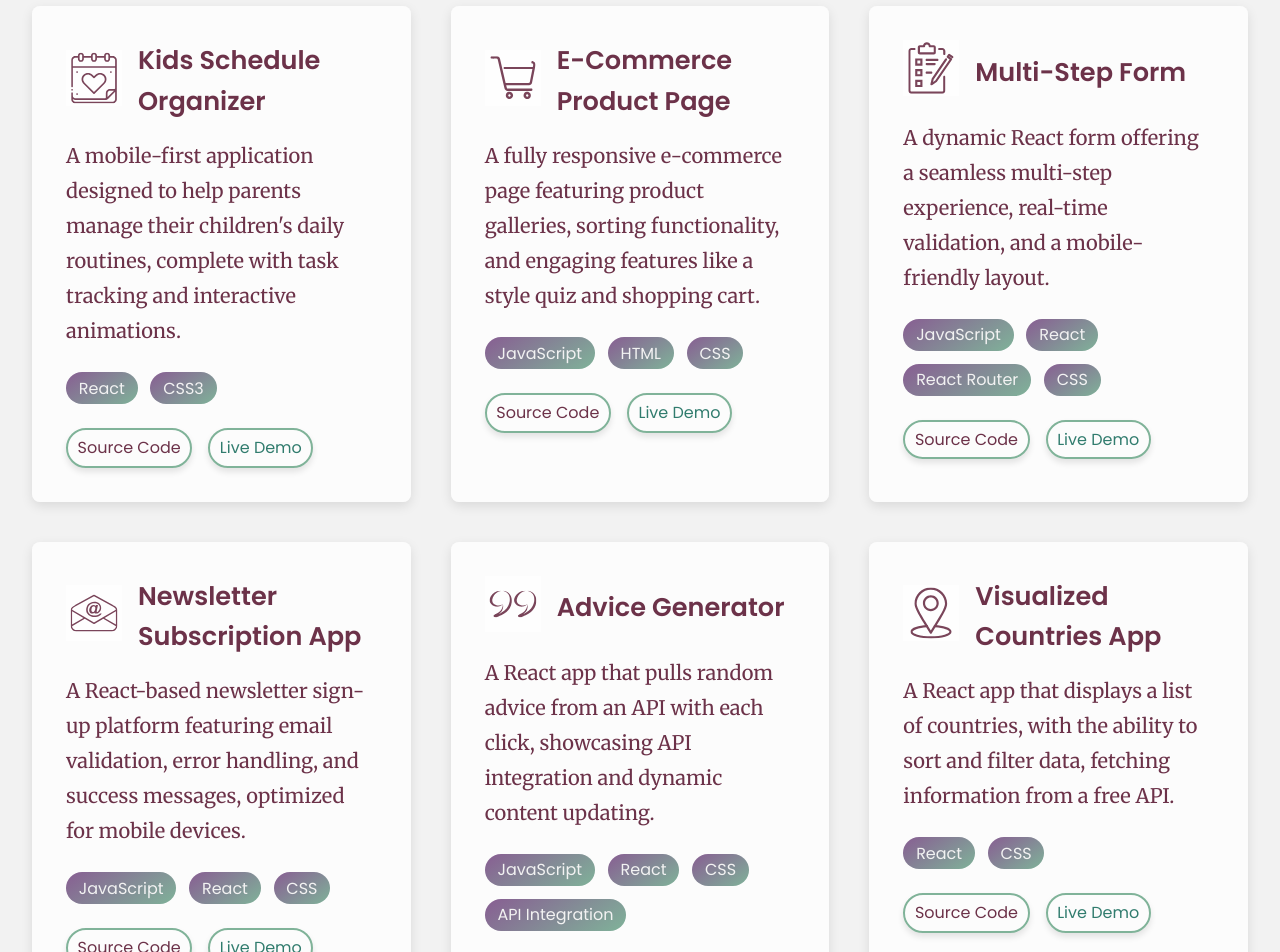
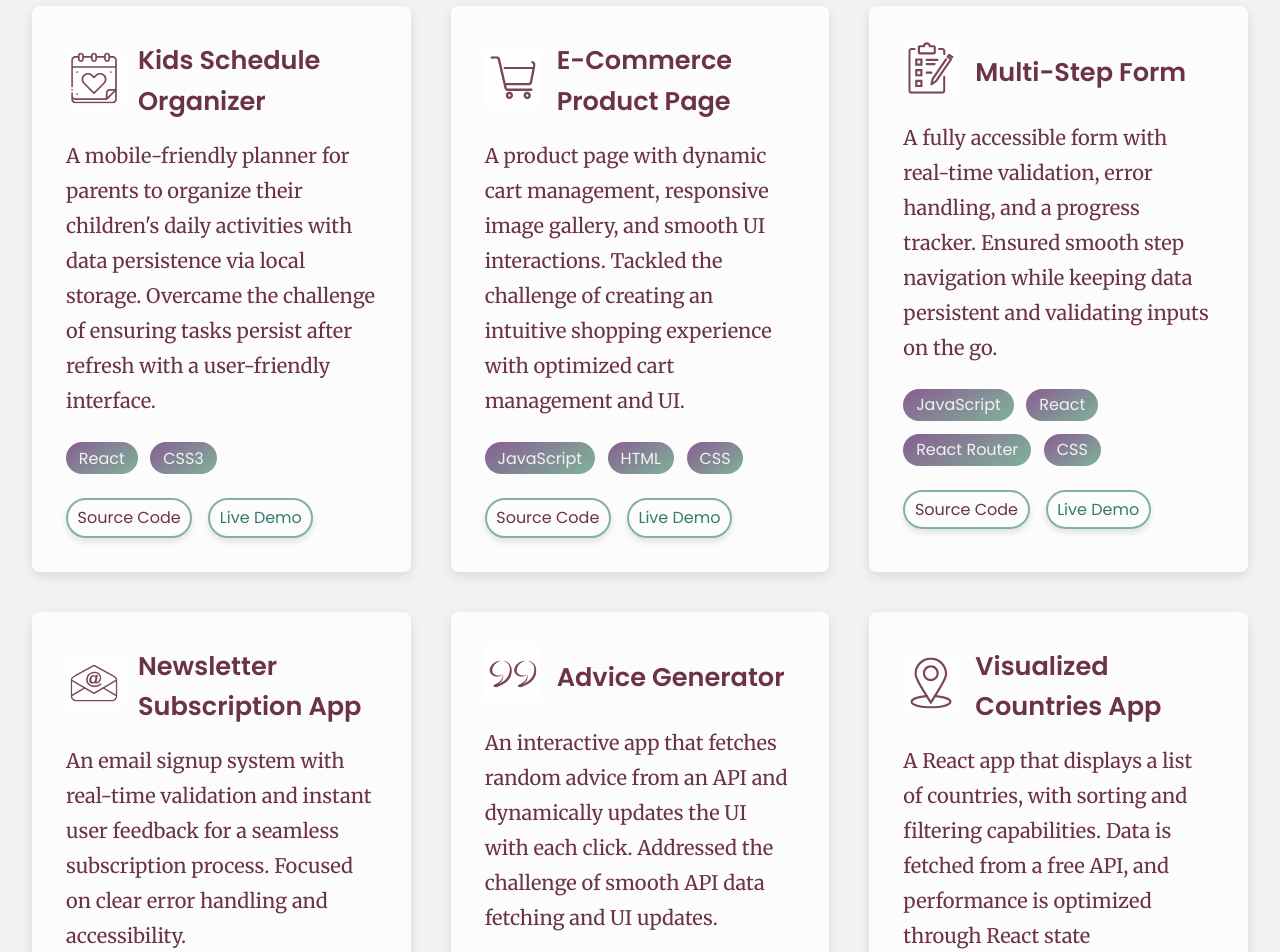
Before and after one commit to Doileo/my-new-portfolio, a React (Create React App) app: page / in a window 1280 px wide. Shown: the part 2760-3712 px from the top of the page. Built offline with nearby package versions, Linux system fonts and the light colour scheme.

Commit message:
feat: updated project descriptions to improve clarity

```diff
--- a/src/pages/Projects/Projects.js
+++ b/src/pages/Projects/Projects.js
@@ -6,7 +6,7 @@ const projects = [
   {
     title: "Kids Schedule Organizer",
     description:
-      "A mobile-first application designed to help parents manage their children's daily routines, complete with task tracking and interactive animations.",
+      "A mobile-friendly planner for parents to organize their children's daily activities with data persistence via local storage. Overcame the challenge of ensuring tasks persist after refresh with a user-friendly interface.",
     techStack: ["React", "CSS3"],
     github: "https://github.com/Doileo/kids-schedule-organizer",
     live: "https://kids-schedule-organizer.vercel.app/",
@@ -15,7 +15,7 @@ const projects = [
   {
     title: "E-Commerce Product Page",
     description:
-      "A fully responsive e-commerce page featuring product galleries, sorting functionality, and engaging features like a style quiz and shopping cart.",
+      "A product page with dynamic cart management, responsive image gallery, and smooth UI interactions. Tackled the challenge of creating an intuitive shopping experience with optimized cart management and UI.",
     techStack: ["JavaScript", "HTML", "CSS"],
     github: "https://github.com/Doileo/ecommerce-product-page",
     live: "https://ecommerce-product-page-ten-chi.vercel.app/",
@@ -24,7 +24,7 @@ const projects = [
   {
     title: "Multi-Step Form",
     description:
-      "A dynamic React form offering a seamless multi-step experience, real-time validation, and a mobile-friendly layout.",
+      "A fully accessible form with real-time validation, error handling, and a progress tracker. Ensured smooth step navigation while keeping data persistent and validating inputs on the go.",
     techStack: ["JavaScript", "React", "React Router", "CSS"],
     github: "https://github.com/Doileo/multi-step-form",
     live: "https://formnavigator.netlify.app/",
@@ -33,7 +33,7 @@ const projects = [
   {
     title: "Newsletter Subscription App",
     description:
-      "A React-based newsletter sign-up platform featuring email validation, error handling, and success messages, optimized for mobile devices.",
+      "An email signup system with real-time validation and instant user feedback for a seamless subscription process. Focused on clear error handling and accessibility.",
     techStack: ["JavaScript", "React", "CSS"],
     github: "https://github.com/Doileo/newsletter-form-app",
     live: "https://newsletter-form-app.netlify.app/",
@@ -42,7 +42,7 @@ const projects = [
   {
     title: "Advice Generator",
     description:
-      "A React app that pulls random advice from an API with each click, showcasing API integration and dynamic content updating.",
+      "An interactive app that fetches random advice from an API and dynamically updates the UI with each click. Addressed the challenge of smooth API data fetching and UI updates.",
     techStack: ["JavaScript", "React", "CSS", "API Integration"],
     github: "https://github.com/Doileo/advice-generator-app",
     live: "https://doileo.github.io/advice-generator-app/",
@@ -51,10 +51,10 @@ const projects = [
   {
     title: "Visualized Countries App",
     description:
-      "A React app that displays a list of countries, with the ability to sort and filter data, fetching information from a free API.",
+      "A React app that displays a list of countries, with sorting and filtering capabilities. Data is fetched from a free API, and performance is optimized through React state management and efficient search functionality.",
     techStack: ["React", "CSS"],
     github: "https://github.com/Doileo/visualized-countries-app",
-    live: "https://yourusername.github.io/project-six/",
+    live: "https://visualized-countries-app.vercel.app/",
     image: "/assets/icons/map-icon.svg",
   },
 ];
@@ -93,6 +93,7 @@ const Projects = () => {
                   <h3 className="project-title">{project.title}</h3>
                 </div>
                 <p className="project-description">{project.description}</p>
+
                 <ul className="tech-stack">
                   {project.techStack.map((tech, techIndex) => (
                     <li key={techIndex} className="tech-item">
```
